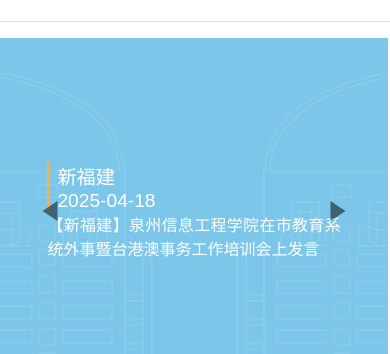
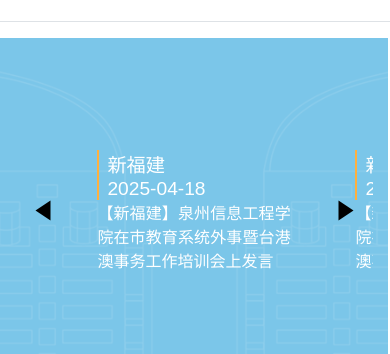
Before and after one commit to Steve5wutongyu6/qzuiewebsite, a Vue app: page / in a window 390 px wide. Shown: the part 1948-2302 px from the top of the page. Built offline with nearby package versions, Linux system fonts and the light colour scheme.

Commit message:
20250526 微调IntheMedia组件样式

```diff
--- a/src/components/mtqx-box.vue
+++ b/src/components/mtqx-box.vue
@@ -204,6 +204,8 @@
   overflow: hidden;
   user-select: none;
   display: flex;
+  padding-left: 80px; /* 增加内边距 */
+  padding-right: 80px; /* 增加内边距 */
 }
 
 /* 新闻项样式 */
@@ -281,9 +283,8 @@
 .prev_button {
   position: absolute;
   top: 50%;
-  width: 50px;
-  height: 50px;
-  opacity: 0.5;
+  width: 50px; /* 根据需要调整按钮大小 */
+  height: 50px; /* 根据需要调整按钮大小 */
   z-index: 5000;
   cursor: pointer;
   text-align: center;
@@ -293,11 +294,11 @@
 }
 
 .next_button {
-  right: 10px;
+  right: 20px; /* 调整与右侧内边距的距离 */
 }
 
 .prev_button {
-  left: 10px;
+  left: 20px; /* 调整与左侧内边距的距离 */
 }
 
 /* 箭头样式 */
@@ -325,8 +326,28 @@
 
 /* 响应式设计 */
 @media (max-width: 1200px) {
+  .slider_four_in_line {
+    padding-left: 60px;
+    padding-right: 60px;
+  }
+
   .mtqx-item {
     flex: 0 0 25%;
+  }
+
+  .next_button,
+  .prev_button {
+    width: 40px;
+    height: 40px;
+    line-height: 40px;
+  }
+
+  .next_button {
+    right: 15px;
+  }
+
+  .prev_button {
+    left: 15px;
   }
 }
 
@@ -337,8 +358,28 @@
 }
 
 @media (max-width: 768px) {
+  .slider_four_in_line {
+    padding-left: 50px;
+    padding-right: 50px;
+  }
+
   .mtqx-item {
     flex: 0 0 50%;
+  }
+
+  .next_button,
+  .prev_button {
+    width: 35px;
+    height: 35px;
+    line-height: 35px;
+  }
+
+  .next_button {
+    right: 10px;
+  }
+
+  .prev_button {
+    left: 10px;
   }
 }
 
```
